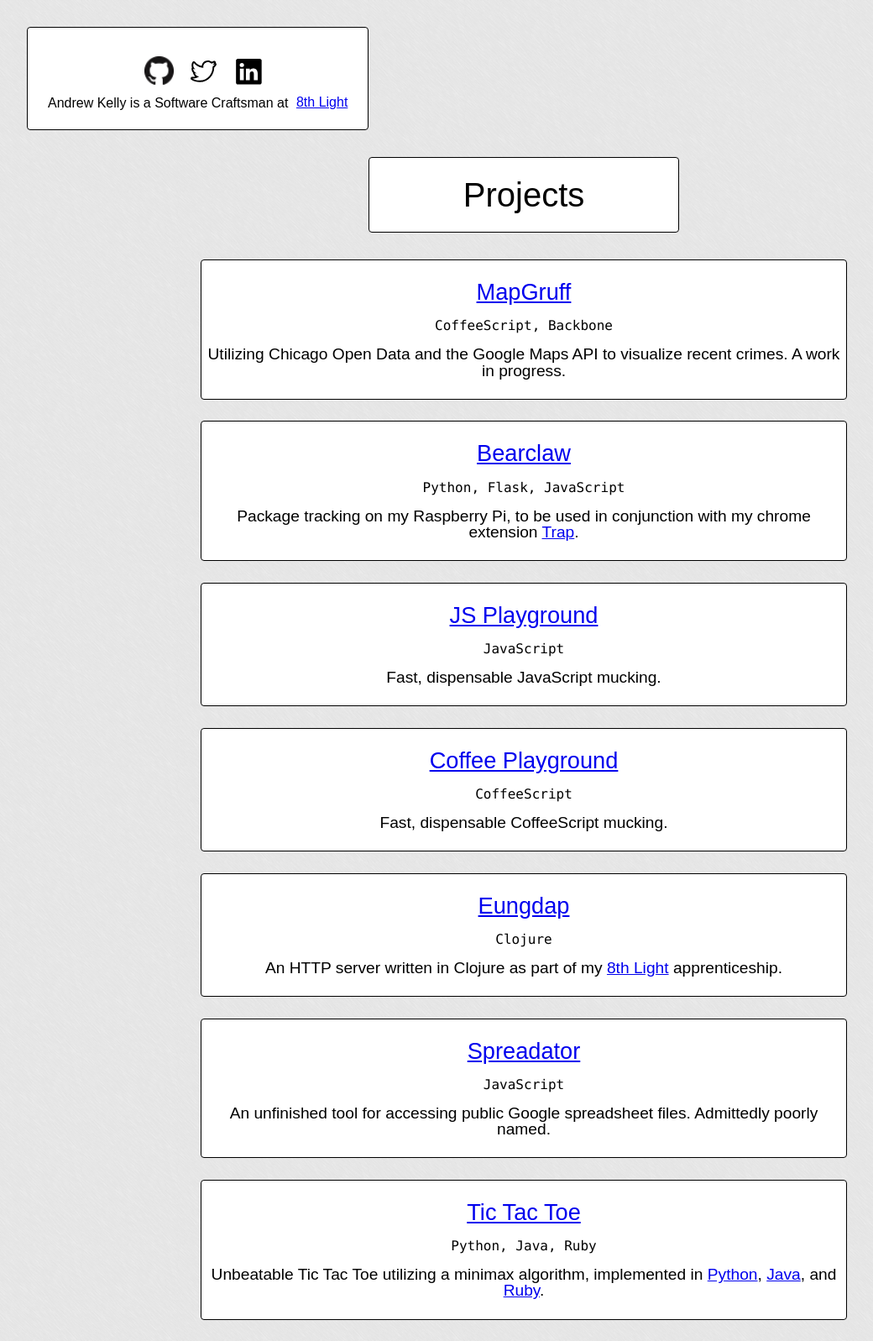
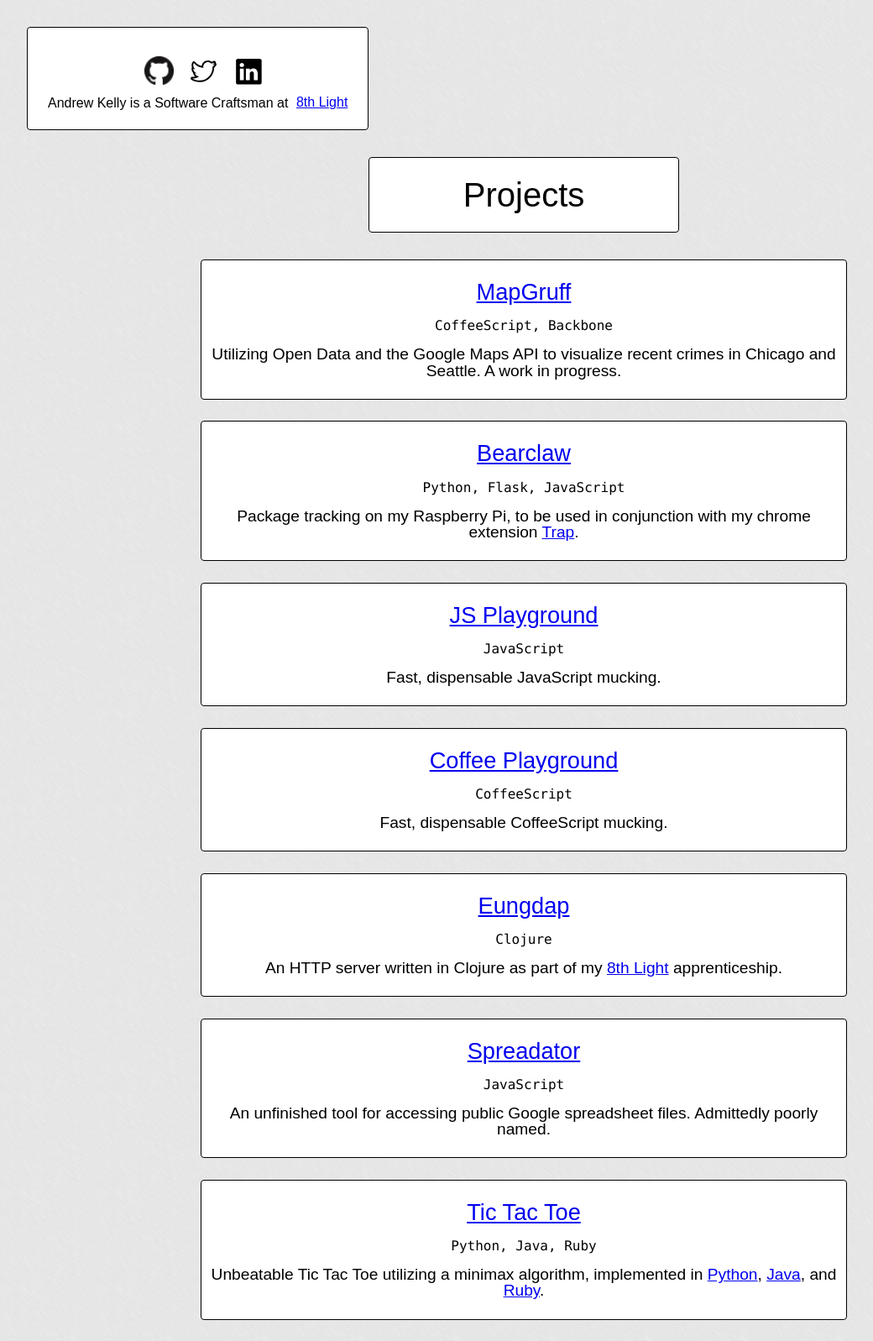
Before and after one commit to kellyaj/kellyaj.github.io, a Jekyll site: the page built from index.html, in a window 1280 px wide. Shown: the whole page at 84% size, without its empty margins (16-1056 px from the left). Built offline with Jekyll 4.4.1, drawn with Linux system fonts in a browser that asks for light colours; Markdown is read by kramdown in place of the engine named in the settings.

Commit message:
rewords mapgruff description

```diff
--- a/index.html
+++ b/index.html
@@ -9,7 +9,7 @@ title: Projects by Andrew Kelly
       <li class="project-item">
         <h2> <a href="http://mapgruff.com">MapGruff</a> </h2>
         <h3>CoffeeScript, Backbone</h3>
-        <p>Utilizing Chicago Open Data and the Google Maps API to visualize recent crimes. A work in progress.</p>
+        <p>Utilizing Open Data and the Google Maps API to visualize recent crimes in Chicago and Seattle. A work in progress.</p>
       </li>
       <li class="project-item">
         <h2> <a href="https://github.com/kellyaj/bearclaw">Bearclaw</a> </h2>
```
